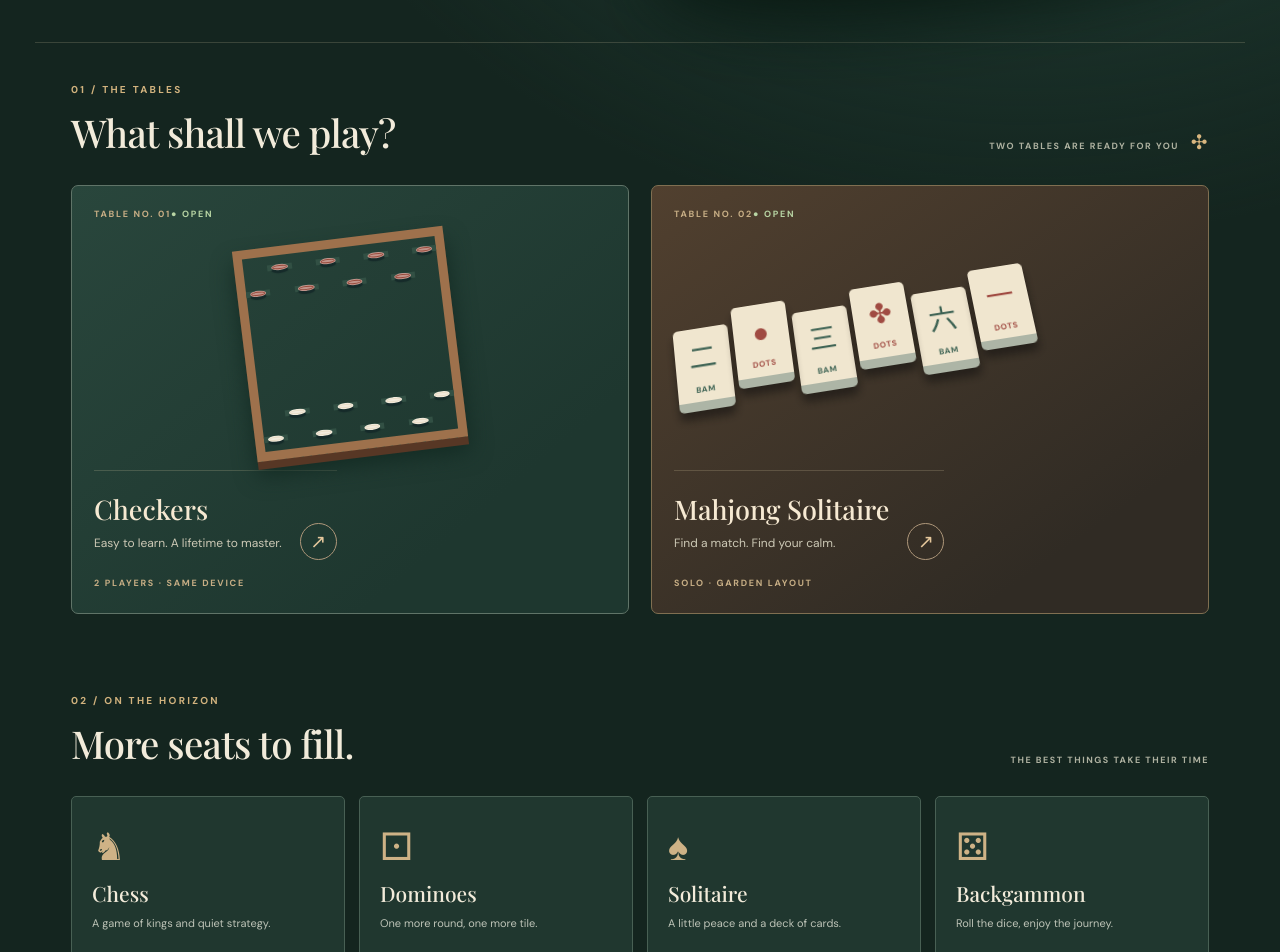
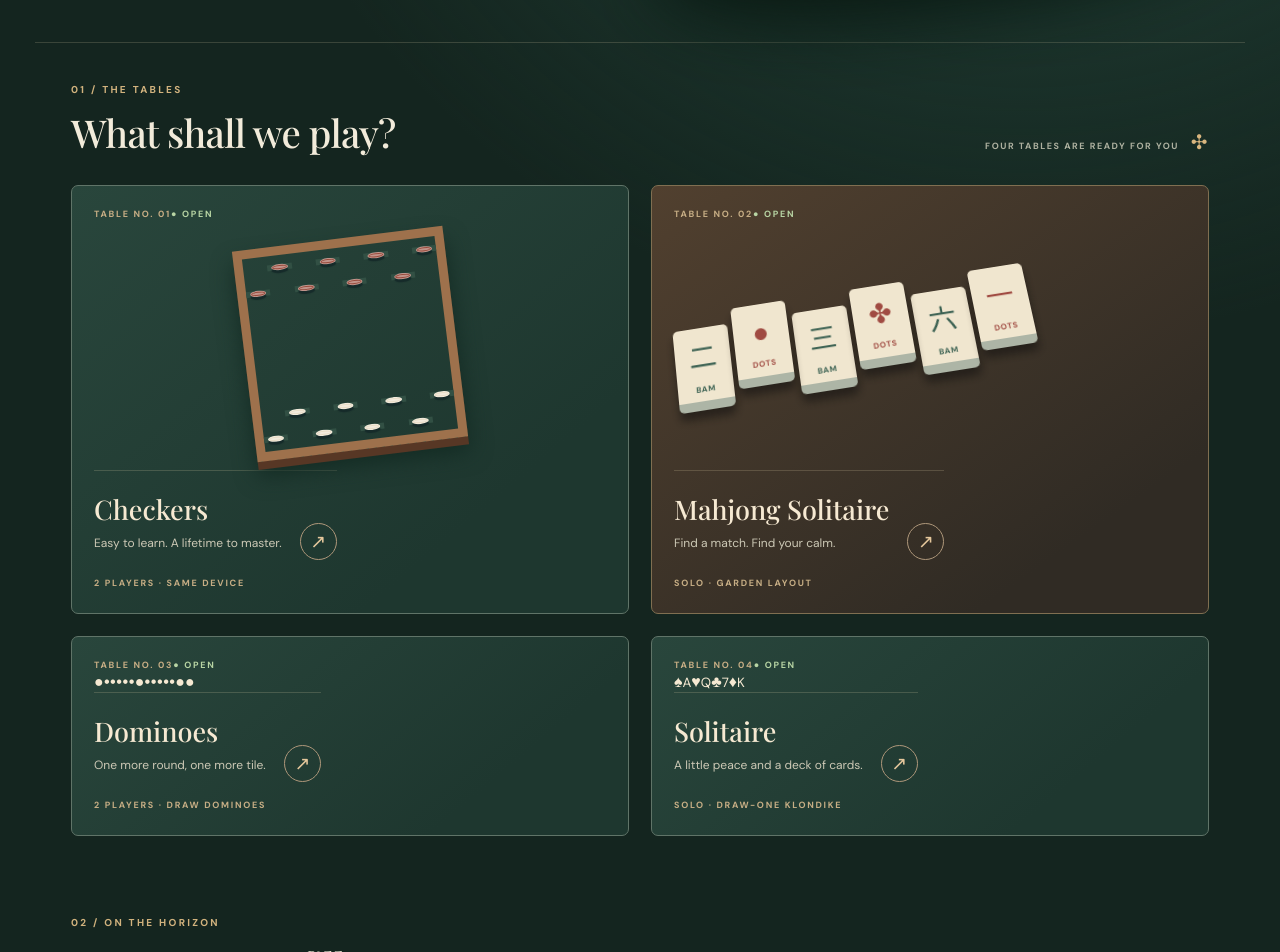
Before and after one commit to MichaelWave369/CommonTable, a React (Vite) app: page / in a window 1280 px wide. Shown: the part 620-1572 px from the top of the page. Built offline with nearby package versions, Linux system fonts and the light colour scheme; a web font is replaced by a local one.

Commit message:
feat: connect four playable tables to CommonTable lobby and navigation

```diff
--- a/src/App.tsx
+++ b/src/App.tsx
@@ -1,8 +1,10 @@
 import { useEffect, useMemo, useState } from 'react';
+import DominoesRoom from './components/DominoesRoom';
+import SolitaireRoom from './components/SolitaireRoom';
 import { applyMove, legalMoves, movesFrom, newCheckersGame, type CheckersGame, type Position } from './lib/checkers';
 import { availablePairs, isFree, newMahjongGame, removePair, shuffleRemaining, type MahjongTile } from './lib/mahjong';
 
-type Room = 'lobby' | 'checkers' | 'mahjong';
+type Room = 'lobby' | 'checkers' | 'mahjong' | 'dominoes' | 'solitaire';
 
 function saved<T>(key: string, fallback: () => T, validate: (value: unknown) => value is T): T {
   try {
@@ -50,9 +52,9 @@ function playClick(enabled: boolean, frequency = 520): void {
 
 const upcoming = [
   { title: 'Chess', subtitle: 'A game of kings and quiet strategy.', symbol: '♞' },
-  { title: 'Dominoes', subtitle: 'One more round, one more tile.', symbol: '⚀' },
-  { title: 'Solitaire', subtitle: 'A little peace and a deck of cards.', symbol: '♠' },
   { title: 'Backgammon', subtitle: 'Roll the dice, enjoy the journey.', symbol: '⚄' },
+  { title: 'Go', subtitle: 'A thousand conversations in black and white.', symbol: '●' },
+  { title: 'Four-player Mahjong', subtitle: 'The full tile-table tradition.', symbol: '中' },
 ];
 
 function Brand() {
@@ -94,7 +96,7 @@ function Lobby({ onEnter }: { onEnter: (room: Room) => void }) {
       <section className="games-section" id="tables">
         <div className="section-head">
           <div><div className="overline">01 / THE TABLES</div><h2>What shall we play?</h2></div>
-          <div className="section-side">TWO TABLES ARE READY FOR YOU <span className="little-spark">✣</span></div>
+          <div className="section-side">FOUR TABLES ARE READY FOR YOU <span className="little-spark">✣</span></div>
         </div>
         <div className="table-grid">
           <button className="game-card checkers-card" onClick={() => onEnter('checkers')}>
@@ -116,6 +118,19 @@ function Lobby({ onEnter }: { onEnter: (room: Room) => void }) {
               {['二', '●', '三', '✤', '六', '一'].map((value, i) => <span key={i}>{value}<small>{i % 2 ? 'DOTS' : 'BAM'}</small></span>)}
             </div></div>
             <div className="game-card-bottom"><div><h3>Mahjong Solitaire</h3><p>Find a match. Find your calm.</p><span className="game-meta">SOLO · GARDEN LAYOUT</span></div><span className="round-arrow">↗</span></div>
+          </button>
+          <button className="game-card dominoes-card" onClick={() => onEnter('dominoes')}>
+            <div className="game-card-top"><span className="game-number">TABLE NO. 03</span><span className="live-tag">● OPEN</span></div>
+            <div className="domino-preview" aria-hidden="true">
+              <span><b>●</b><b>••</b></span><span><b>•••</b><b>●</b></span><span><b>••</b><b>•••</b></span>
+              <span><b>●</b><b>●</b></span>
+            </div>
+            <div className="game-card-bottom"><div><h3>Dominoes</h3><p>One more round, one more tile.</p><span className="game-meta">2 PLAYERS · DRAW DOMINOES</span></div><span className="round-arrow">↗</span></div>
+          </button>
+          <button className="game-card solitaire-card" onClick={() => onEnter('solitaire')}>
+            <div className="game-card-top"><span className="game-number">TABLE NO. 04</span><span className="live-tag">● OPEN</span></div>
+            <div className="solitaire-preview" aria-hidden="true"><span>♠<small>A</small></span><span>♥<small>Q</small></span><span>♣<small>7</small></span><span>♦<small>K</small></span></div>
+            <div className="game-card-bottom"><div><h3>Solitaire</h3><p>A little peace and a deck of cards.</p><span className="game-meta">SOLO · DRAW-ONE KLONDIKE</span></div><span className="round-arrow">↗</span></div>
           </button>
         </div>
       </section>
@@ -314,10 +329,16 @@ export default function App() {
           <button className={room === 'lobby' ? 'nav-active' : ''} onClick={() => enter('lobby')}>The Parlor</button>
           <button className={room === 'checkers' ? 'nav-active' : ''} onClick={() => enter('checkers')}>Checkers</button>
           <button className={room === 'mahjong' ? 'nav-active' : ''} onClick={() => enter('mahjong')}>Mahjong</button>
+          <button className={room === 'dominoes' ? 'nav-active' : ''} onClick={() => enter('dominoes')}>Dominoes</button>
+          <button className={room === 'solitaire' ? 'nav-active' : ''} onClick={() => enter('solitaire')}>Solitaire</button>
           <button className="sound-button" onClick={() => setSound((v) => !v)} aria-label={sound ? 'Mute sound effects' : 'Enable sound effects'} aria-pressed={sound}>{sound ? '♫' : '♩'}</button>
         </nav>
       </header>
-      {room === 'lobby' ? <Lobby onEnter={enter} /> : room === 'checkers' ? <Checkers sound={sound} /> : <Mahjong sound={sound} />}
+      {room === 'lobby' ? <Lobby onEnter={enter} /> :
+        room === 'checkers' ? <Checkers sound={sound} /> :
+        room === 'mahjong' ? <Mahjong sound={sound} /> :
+        room === 'dominoes' ? <DominoesRoom onSound={() => playClick(sound, 420)} /> :
+        <SolitaireRoom onSound={() => playClick(sound, 600)} />}
       <footer className="site-footer"><span>✣ THE COMMON TABLE</span><span>MADE FOR THE JOY OF A GOOD GAME · FREE & OPEN SOURCE</span><span>EST. 2026</span></footer>
     </div>
   );
```
